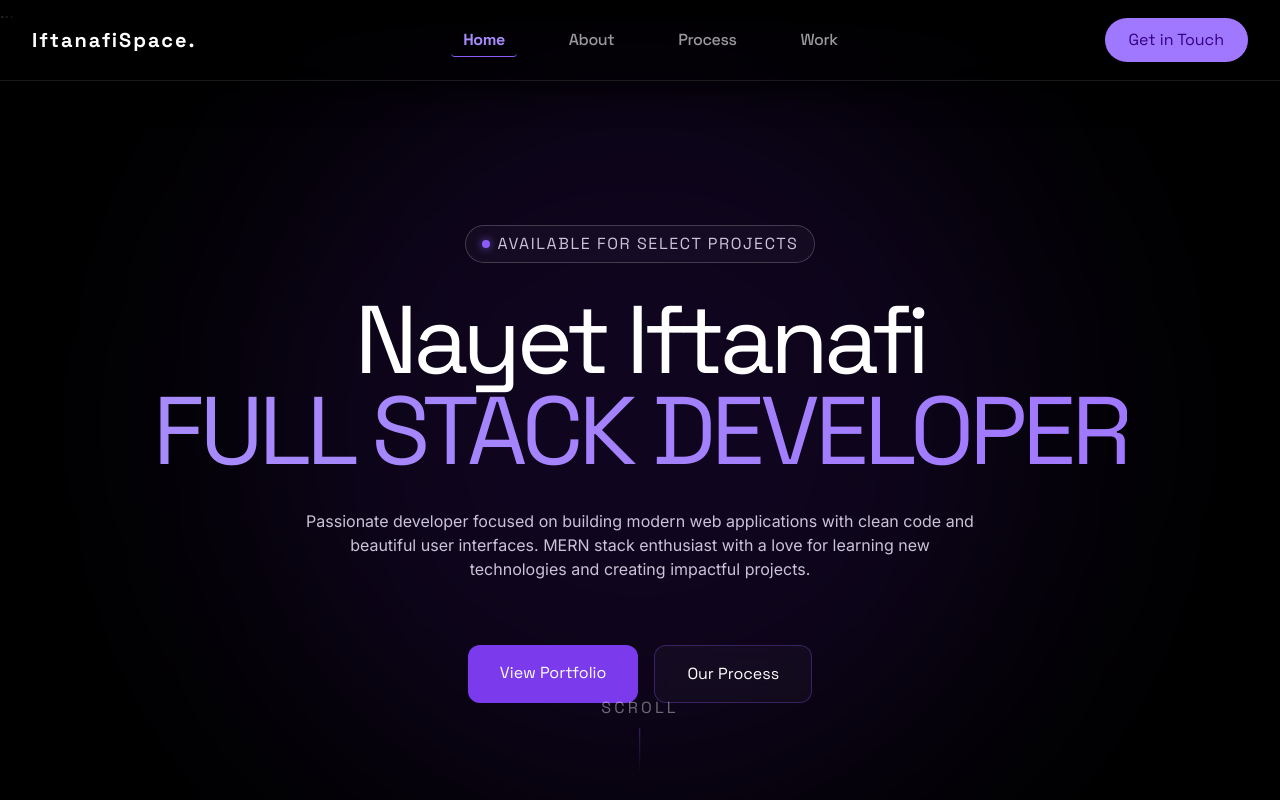
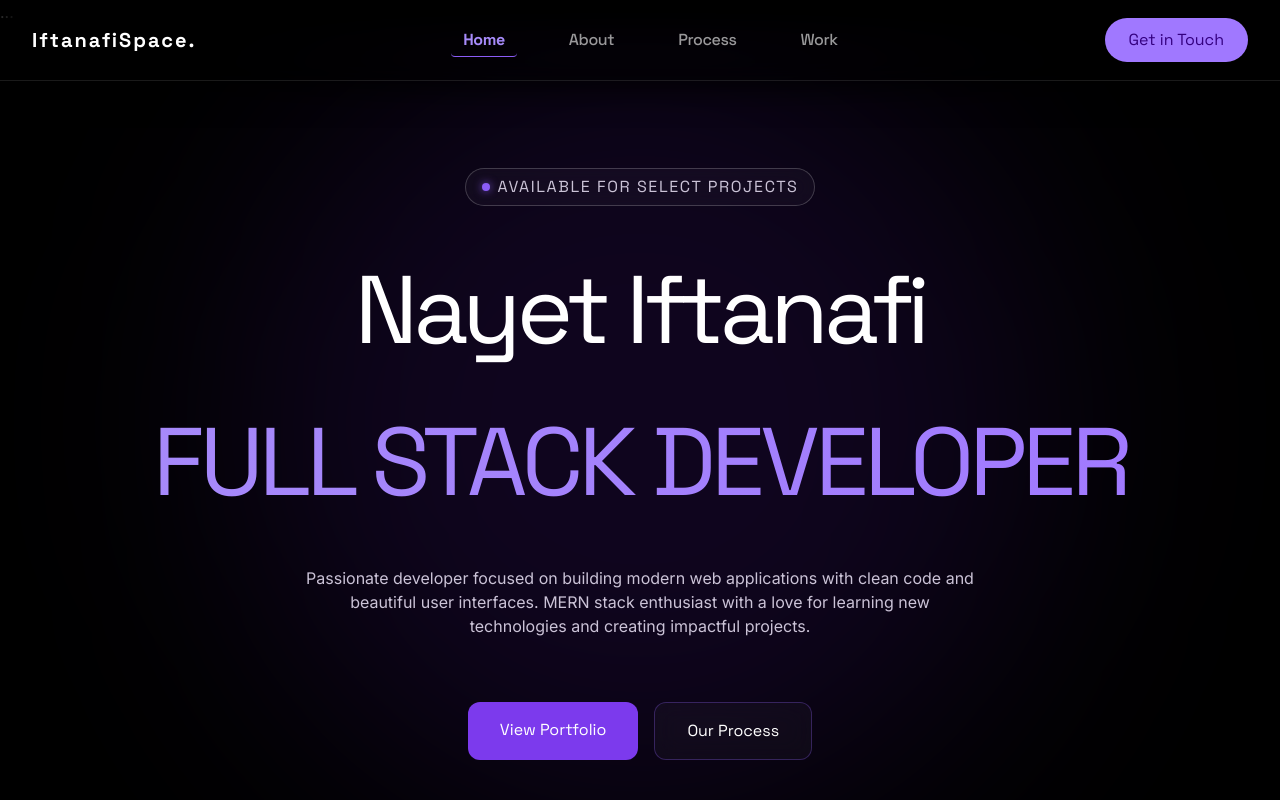
Before and after one commit to iftanafinayet/IftanafiSpace-Portfolio-Web, a React (Vite) app: page / in a window 1280 px wide. Shown: the top 800 px of the page. Built offline with nearby package versions, Linux system fonts and the light colour scheme.

Commit message:
refactor: update UI layout, replace buttons with navigation links, and remove scroll indicator

```diff
--- a/src/app/components/Contact.tsx
+++ b/src/app/components/Contact.tsx
@@ -36,7 +36,7 @@ export function Contact() {
   return (
     <main id="contact" className="pt-20 pb-20 px-6 max-w-[1440px] mx-auto">
       {/* Hero Section */}
-      <section className="mb-section-gap grid grid-cols-1 lg:grid-cols-12 gap-gutter">
+      <section className="grid grid-cols-1 lg:grid-cols-12 gap-gutter">
         <div className="lg:col-span-7">
           <span className="inline-block bg-primary/20 text-primary px-4 py-1 rounded-full text-label-sm border border-primary/30 mb-6 uppercase tracking-widest">AVAILABLE FOR FREELANCE</span>
           <h1 className="font-headline-xl text-white mb-8 text-[clamp(48px,8vw,80px)] leading-[1.1] font-bold tracking-tighter">
@@ -68,11 +68,11 @@ export function Contact() {
         </div>
 
         {/* Office Location Card */}
-        <div className="lg:col-span-5 group relative overflow-hidden rounded-2xl glass-card h-[400px] lg:h-auto border-white/10 hover:border-primary/50 transition-all duration-700">
+        <div className="lg:col-span-5 group relative overflow-hidden rounded-2xl glass-card h-[72%] lg:h-72% border-white/10 hover:border-primary/50 transition-all duration-700">
           <img
             src="/assets/Office.JPG"
             alt="Jakarta Cityscape"
-            className="w-full h-full object-cover opacity-60 group-hover:opacity-80 transition-opacity duration-700"
+            className="w-full h-[100%] object-cover opacity-100 group-hover:opacity-100 transition-opacity duration-700"
           />
           <div className="absolute inset-0 bg-gradient-to-t from-black via-transparent to-transparent z-10"></div>
 
@@ -84,7 +84,7 @@ export function Contact() {
       </section>
 
       {/* Bento Grid Contact Form */}
-      <section className="grid grid-cols-1 lg:grid-cols-3 gap-gutter">
+      <section className="-mt-24 grid grid-cols-1 lg:grid-cols-3 gap-gutter">
         {/* Left Panel: Social Connections */}
         <div className="lg:col-span-1 space-y-gutter">
           <div className="glass-card p-8 rounded-xl h-full flex flex-col justify-between">
--- a/src/app/components/Hero.tsx
+++ b/src/app/components/Hero.tsx
@@ -8,9 +8,9 @@ export function Hero() {
           <span className="w-2 h-2 rounded-full bg-violet-500 shadow-[0_0_8px_rgba(139,92,246,0.8)]"></span>
           <span className="font-label-sm text-on-surface-variant uppercase tracking-widest">Available for select projects</span>
         </div>
-        <h1 className="font-headline-xl text-white text-[clamp(48px,10vw,96px)] leading-[0.95] text-bold tracking-tighter mb-10">
-          Nayet Iftanafi<br />
-          <span className="text-transparent bg-clip-text bg-gradient-to-r from-violet-400 to-primary-container">FULL STACK DEVELOPER</span>
+        <h1 className="font-headline-xl text-white text-[clamp(48px,10vw,96px)] text-bold tracking-tighter mb-10">
+          <span className="block">Nayet Iftanafi</span>
+          <span className="block mt-2 text-transparent bg-clip-text bg-gradient-to-r from-violet-400 to-primary-container">FULL STACK DEVELOPER</span>
         </h1>
         <p className="font-body-lg text-on-surface-variant max-w-2xl mx-auto">
           Passionate developer focused on building modern web applications with clean code and beautiful user interfaces. MERN stack enthusiast with a love for learning new technologies and creating impactful projects.
@@ -24,10 +24,6 @@ export function Hero() {
           </a>
         </div>
       </div>
-      <div className="absolute bottom-12 left-1/2 -translate-x-1/2 flex flex-col items-center gap-2 opacity-40">
-        <span className="font-label-sm uppercase tracking-[0.2em]">Scroll</span>
-        <div className="w-px h-12 bg-gradient-to-b from-violet-500 to-transparent"></div>
-      </div>
     </section>
   );
 }
--- a/src/app/components/Projects.tsx
+++ b/src/app/components/Projects.tsx
@@ -41,7 +41,7 @@ export function Projects() {
       category: 'Market Analysis • 2025',
       description: 'A comprehensive market analysis platform for SMEs with real-time inventory tracking and sales analytics.',
       tech: ['React', 'Node.js', 'MongoDB', 'Tailwind CSS', 'Redux'],
-       image: '/assets/SmartGroceries.png',
+      image: '/assets/SmartGroceries.png',
       live: 'https://smart-groceries-dashboard.vercel.app/',
       large: false
     }
@@ -118,12 +118,12 @@ export function Projects() {
             <p className="text-on-surface-variant/70">I'm always looking for new challenges and interesting projects to work on.</p>
           </div>
           <div className="flex flex-col sm:flex-row gap-4">
-            <button className="bg-primary text-on-primary px-8 py-3.5 rounded-xl font-semibold hover:opacity-90 transition-all">
+            < a href="#contact" className="bg-primary text-on-primary px-8 py-3.5 rounded-xl font-semibold hover:opacity-90 transition-all">
               LET'S TALK
-            </button>
-            <button className="glass-card px-8 py-3.5 rounded-xl font-semibold text-white border-white/10 hover:bg-white/5 transition-all">
+            </a>
+            < a href="/assets/NayetIftanafi_Resume.pdf" className="glass-card px-8 py-3.5 rounded-xl font-semibold text-white border-white/10 hover:bg-white/5 transition-all">
               VIEW RESUME
-            </button>
+            </a>
           </div>
         </div>
       </section>
```
